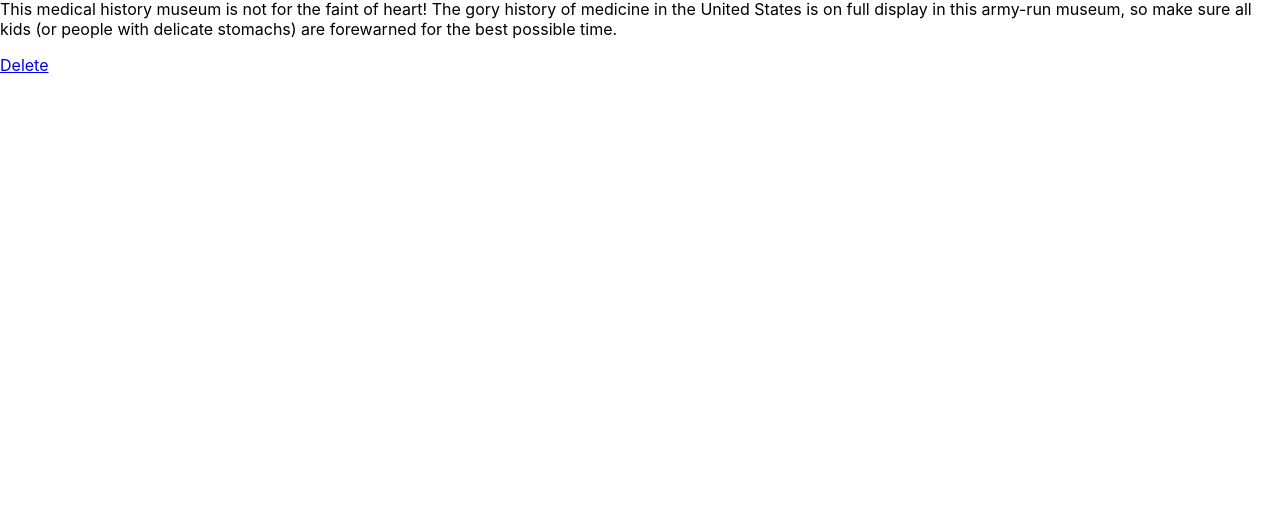
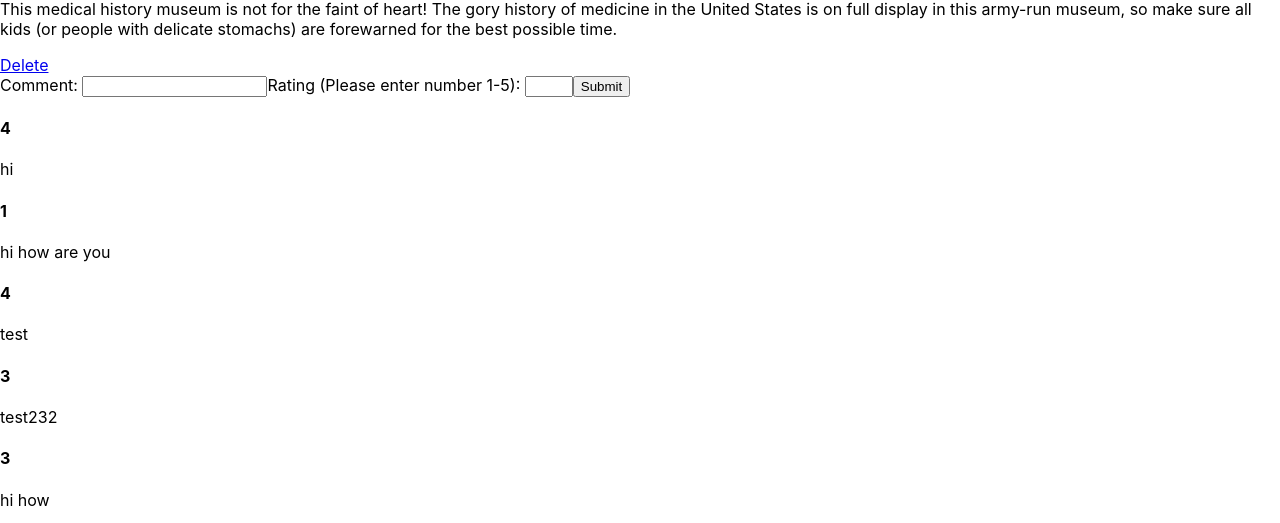
Before and after one commit to Kmlove/DC-Metro-Archive-Project, a React (Create React App) app in the folder dcma/: page /museums/1 in a window 1280 px wide. Shown: the part 423-946 px from the top of the page. Before the commit the page ends 800 px from the top, so only its background shows below. Built offline with nearby package versions, Linux system fonts and the light colour scheme; data requests are answered from the project's data file.

Commit message:
Finished CRUD

```diff
--- a/dcma/db.json
+++ b/dcma/db.json
@@ -8,8 +8,28 @@
       "desc": "This medical history museum is not for the faint of heart! The gory history of medicine in the United States is on full display in this army-run museum, so make sure all kids (or people with delicate stomachs) are forewarned for the best possible time.",
       "admission": 0,
       "image": "https://upload.wikimedia.org/wikipedia/commons/thumb/3/3f/Walter_Reed_Army_Hospital%2C_Washington%2C_D.C.%2C_prior_to_its_closing_in_2011.jpg/440px-Walter_Reed_Army_Hospital%2C_Washington%2C_D.C.%2C_prior_to_its_closing_in_2011.jpg",
-      "feeback": []
-
+      "feedback": [
+        {
+          "rating": 4,
+          "comment": "hi "
+        },
+        {
+          "rating": 1,
+          "comment": "hi how are you"
+        },
+        {
+          "rating": 4,
+          "comment": "test"
+        },
+        {
+          "rating": 3,
+          "comment": "test232"
+        },
+        {
+          "rating": 3,
+          "comment": "hi how "
+        }
+      ]
     },
     {
       "id": 2,
@@ -19,7 +39,7 @@
       "desc": "This private art museum exhibits modern and contemporary art in a decadent vintage mansion! Younger kids might get antsy in this local fave, but tweens and up will be enthralled and included by innovative community programming.",
       "admission": "tickets are $16 for adults, with member, senior, student, and child discounts available",
       "image": "https://sideofculture.com/wp-content/uploads/2022/01/Phillips-Collection-original-house-exterior-1024x768.jpeg",
-      "feeback": []
+      "feedback": []
     },
     {
       "id": 3,
@@ -29,7 +49,7 @@
       "desc": "This Smithsonian art museum houses mind-bending modern and contemporary works both indoors and outdoors. The sculpture garden's giant shapes are perfect for kids to run around, too!",
       "admission": 0,
       "image": "https://hirshhorn.si.edu/wp-content/uploads/2017/11/Sculpture-Garden-in-Spring-2016-batched-5.jpg",
-      "feeback": []
+      "feedback": []
     },
     {
       "id": 4,
@@ -39,7 +59,7 @@
       "desc": "This public art museum has something for everyone! One wing for old art, one wing for new art!",
       "admission": 0,
       "image": "https://static01.nyt.com/images/2021/05/14/arts/13nationalgallery-1/13nationalgallery-1",
-      "feeback": []
+      "feedback": []
     },
     {
       "id": 5,
@@ -49,7 +69,7 @@
       "desc": "Lions and tigers and pandas, oh my! This scientific family favorite Smithsonian park is one of the oldest zoos in the country, and home to over 2,100 animals and world-famous educational offerings!",
       "admission": 0,
       "image": "https://upload.wikimedia.org/wikipedia/commons/1/18/Washington_Zoo_entrance.jpg",
-      "feeback": []
+      "feedback": []
     },
     {
       "id": 6,
@@ -59,7 +79,7 @@
       "desc": "Check out the world's largest collection of artifacts of aviation and space exploration! Come for the moon rocks, stay for this Smithsonian science museum's state-of-the-art planetarium, kid-friendly programming. and vintage planes!",
       "admission": 0,
       "image": "https://www.usatoday.com/gcdn/-mm-/9a10d18443197ab9a2a837953a60ea6375b5467c/c=4-0-1916-1080/local/-/media/2018/09/28/USATODAY/USATODAY/636737436809401289-15-SmithsonianAirSpace-Sean-Pavone-shutterstock-472741981.jpg",
-      "feeback": []
+      "feedback": []
     },
     {
       "id": 7,
@@ -69,7 +89,7 @@
       "desc": "This expansive new Smithsonian museum honors African American history, art, and culture! Current exhibitions include a test kitchen, illuminating artifacts from the March on Washington, and an amazing new show about Afrofuturism. Mindful programming for kids includes and educates the whole family!",
       "admission": 0,
       "image": "https://ids.si.edu/ids/deliveryService?id=https://www.si.edu/sites/default/files/images/nmaahc-1000x675.jpg&max_w=600",
-      "feeback": []
+      "feedback": []
     },
     {
       "id": 8,
@@ -79,7 +99,7 @@
       "desc": "This classic Smithsonian science museum explores our fascinating planet, from the big bang until now! Spectacular gemstones, a huge living bug collection, dinosaurs galore, and many more make this a family-friendly find!",
       "admission": 0,
       "image": "https://www.tripsavvy.com/thmb/zWftBjy0lL7qj2D5QlJW661y27U=/1500x0/filters:no_upscale():max_bytes(150000):strip_icc()/VDC_9257-e7a4636add0049b899d5be79b9fad9ad.jpg",
-      "feeback": []
+      "feedback": []
     },
     {
       "id": 9,
@@ -89,7 +109,7 @@
       "desc": "This high-octane private museum teaches visitors about the how, why, and what of spycraft through history, all the way up to the present. Crack codes, pick out gadgets, and play a role in an elaborate cinematic mission. Kids of all ages are welcome, but the museum is recommended for people 9+.",
       "admission": "$32.95 for adults, with discounts for students, children, seniors, and military servicepeople",
       "image": "https://nohomejustroam.com/wp-content/uploads/2020/10/International-Spy-Museum.jpg",
-      "feeback": []
+      "feedback": []
     },
     {
       "id": 10,
@@ -99,7 +119,7 @@
       "desc": "This spectacular Smithsonian museum celebrates and honors the diverse culture, art and history of Native American communities from all over the continent. Come to this family favorite for the incredible events, inclusive programming, and exhibits, and stay for the delicious food innovated by indigenous chefs in traditional foodways!",
       "admission": 0,
       "image": "https://ids.si.edu/ids/deliveryService?id=https://www.si.edu/content/img/museums/banner/nmai.jpg&max_w=600",
-      "feeback": []
+      "feedback": []
     },
     {
       "id": 11,
@@ -109,7 +129,7 @@
       "desc": "This well-kept Northwest secret is a private art museum well off the beaten path, filled with modern and contemporary gems both inside the house, and outside in the sculpture garden, where there are also concerts! Great for a quiet walk. Space is limited and the venue is quiet, so be mindful of small kids.",
       "admission": "$10 for adults, with discounts for kids, seniors, students, and military service people.",
       "image": "https://0d53a35ccf6c1b73db42-2ab649be0a06e8d138dbd96e3457e3f2.ssl.cf2.rackcdn.com/16194-4.jpg",
-      "feeback": []
+      "feedback": []
     },
     {
       "id": 12,
@@ -119,7 +139,7 @@
       "desc": "This Smithsonian art museum honors artwork from across Asia dating from the neolithic period all the way up to the early 20th century. The spectacular art and unique educational programs are a great fit for families with older kids, and the free concerts and film screenings (often co-sponsored with embassies) are a closely-guarded local secret!",
       "admission": 0,
       "image": "https://ids.si.edu/ids/deliveryService?id=https://www.si.edu/sites/default/files/images/freer-gallery.jpg&max_w=600",
-      "feeback": []
+      "feedback": []
     },
     {
       "id": 13,
@@ -129,7 +149,7 @@
       "desc": "This family-friendly crowd-pleaser of a science museum is dedicated to engineering, design, architecture, and urban planning. A diverse range of programming in a decadent old building make this museum a hit with builders of all ages.",
       "admission": "$10 adults $7 kids",
       "image": "https://img.atlasobscura.com/_RYwyew7QxmLKizCIB70fZDjF2icgaXIN22aMBqw0is/rs:fill:580:580:1/g:ce/q:81/sm:1/scp:1/ar:1/aHR0cHM6Ly9hdGxh/cy1kZXYuczMuYW1h/em9uYXdzLmNvbS91/cGxvYWRzL3BsYWNl/X2ltYWdlcy83NDFh/ODk3YWEyMGUwY2Zh/NjdfMTQ2MjYwMDg3/OThfNWY1MzYxNWU5/Zl9vLmpwZw.jpg",
-      "feeback": []
+      "feedback": []
     },
     {
       "id": 14,
@@ -139,7 +159,7 @@
       "desc": "The historic house and grounds that make up this national park were the home of American abolitionist Frederick Douglass for over 20 years. Come take a tour and learn more about Douglass' life and work to reshape our nation. Tour guides are able to educate and accommodate even the youngest kids.",
       "admission": "Free, reservations are required, no entry without a tour",
       "image": "https://www.nps.gov/common/uploads/grid_builder/frdo/crop16_9/10399185-1DD8-B71B-0B3A595790E8119A.jpg?width=1300&quality=90&mode=crop",
-      "feeback": []
+      "feedback": []
     },
     {
       "id": 15,
@@ -149,7 +169,7 @@
       "desc": "Even though this under-the-radar new private art museum isn't technically in DC, it's still worth a visit. Half hilly hiking trails, and half monumental outdoor sculptures and pavilions, this spot is for folks who like their art with a side of cardio. Since this museum is so walking-heavy, official rules state that all visitors must be over 12 years old.",
       "admission": 0,
       "image": "https://visitmontgomery.com/wp-content/uploads/2020/07/1_Approach-to-the-Pavilions_Iwan-Baan_Glenstone-Museum-1.jpg",
-      "feeback": []
+      "feedback": []
     },
     {
       "id": 16,
@@ -159,7 +179,7 @@
       "desc": "This art museum in the heart of historic Georgetown houses an impressive collection of Byzantine and Pre-Columbian art in an old mansion surrounded by gorgeous historic gardens. Older kids will feel welcome in this quiet sanctum!",
       "admission": 0,
       "image": "https://media.cntraveler.com/photos/55ce1cc6c47ae13868ae443f/16:9/w_2560,c_limit/dumbarton-oaks-exterior-washington-dc.jpg",
-      "feeback": []
+      "feedback": []
     },
     {
       "id": 17,
@@ -169,7 +189,7 @@
       "desc": "This Smithsonian history museum is dedicated to the evolution of mail delivery and stamp collecting in the U.S. since the country's founding. This stamp collectors' paradise has a surprisingly huge collection of vintage airplanes and a great education program, making it a hit with kids!",
       "admission": 0,
       "image": "https://lh3.googleusercontent.com/p/AF1QipOTDdWP9edu_D4KgAWYnrP7l-4cfHdAbMReQkva=s1360-w1360-h1020",
-      "feeback": []
+      "feedback": []
     }
   ]
 }
--- a/dcma/src/components/CommentForm.js
+++ b/dcma/src/components/CommentForm.js
@@ -1,8 +1,50 @@
+import { useState } from "react"
 
+function CommentForm({API, id, feedback, addComment}){
+    const initialValue = {
+        rating: "",
+        comment: ""
+    }
+    const [feedbackFormData, setFeedbackFormData] = useState(initialValue)
 
-function CommentForm(){
+    function handleChange(e){
+        const {name, value} = e.target
+        setFeedbackFormData({
+            ...feedbackFormData,
+            [name]: value
+        })
+    }
+
+    function handleSubmit(e){
+        e.preventDefault()
+        const numberRating = parseInt(feedbackFormData.rating)
+        const newFeedback = {
+            ...feedbackFormData,
+            rating: numberRating
+        }
+        const data = [...feedback, newFeedback]
+
+        fetch(`${API}/${id}`, {
+            method: "PATCH",
+            headers: {
+                "content-type" : "application/json",
+                "accept" : "application/json"
+            },
+            body: JSON.stringify({feedback: data})
+        })
+        .then(res => res.json())
+        .then(data => addComment(data))
+
+    }
+
     return(
-        <></>
+        <form onSubmit={handleSubmit}>
+            <label htmlFor="comment">Comment: </label>
+            <input type="text" id="comment" name="comment" value={feedbackFormData.comment} onChange={handleChange}/>
+            <label htmlFor="rating">Rating {"(Please enter number 1-5)"}: </label>
+            <input type="number" step="1" min="0" max="5" id="rating" name="rating" value={feedbackFormData.rating} onChange={handleChange}/>
+            <input type="submit" />
+        </form>
     )
 }
 
--- a/dcma/src/components/PageRender.js
+++ b/dcma/src/components/PageRender.js
@@ -16,6 +16,17 @@ function PageRender(){
         const updatedMuseums = museums.filter(museum => museum.id !== deletedMuseum.id)
         setMuseums(updatedMuseums)
     }
+    function onUpdatedMuseum(updatedMuseum){
+        const updatedMuseums = museums.map(museum => {
+            if(updatedMuseum.id === museum.id){
+                return updatedMuseum
+            } else {
+                return museum
+            }
+        })
+        setMuseums(updatedMuseums)
+    }
+    console.log(museums)
     useEffect(()=>{
         fetch(API)
         .then(r=>r.json())
@@ -30,7 +41,7 @@ function PageRender(){
                     <Route path="/" element={<Home/>}/>
                     <Route path="/museums" element={<MuseumList museums={museums} onRemoveMuseum={onRemoveMuseum} API={API}/>}/>
                     <Route path="/museums/new" element={<MuseumForm appendToMuseums={appendToMuseums} API={API}/>}/>
-                    <Route path="/museums/:id" element={<SpecificMuseum API={API} onRemoveMuseum={onRemoveMuseum} />}/>
+                    <Route path="/museums/:id" element={<SpecificMuseum API={API} onUpdatedMuseum={onUpdatedMuseum} onRemoveMuseum={onRemoveMuseum} />}/>
                 </Routes>
             </BrowserRouter>
         </div>
--- a/dcma/src/components/SpecificMuseum.js
+++ b/dcma/src/components/SpecificMuseum.js
@@ -3,7 +3,7 @@ import CommentCard from "./CommentCard";
 import CommentForm from "./CommentForm";
 import { Link, useParams } from "react-router-dom";
 
-function SpecificMuseum({ API, onRemoveMuseum }) {
+function SpecificMuseum({ API, onRemoveMuseum, onUpdatedMuseum }) {
 
   const [specificMuseum, setSpecificMuseum] = useState(null);
   const { id } = useParams();
@@ -20,13 +20,18 @@ function SpecificMuseum({ API, onRemoveMuseum }) {
     })
     .then(res=> res.json())
     .then(data => onRemoveMuseum(specificMuseum))
-}
+  }
+
+  function addComment(updatedMuseum){
+    setSpecificMuseum(updatedMuseum)
+    onUpdatedMuseum(updatedMuseum)
+  }
 
   if (specificMuseum === null) {
     return <h1>LOADING...</h1>;
   } else {
-    const {name, admission, desc, hours, image, feeback} = specificMuseum
-    const ratingsArray = feeback.map(obj => {
+    const {name, admission, desc, hours, image, feedback} = specificMuseum
+    const ratingsArray = feedback.map(obj => {
       return <CommentCard rating={obj.rating} comment={obj.comment}/>
     })
     return (
@@ -40,7 +45,7 @@ function SpecificMuseum({ API, onRemoveMuseum }) {
           <p>{desc}</p>
         </div>
         <Link to="/museums" onClick={handleClick}>Delete</Link>
-        <CommentForm/>
+        <CommentForm API={API} id={id} addComment={addComment} feedback={feedback}/>
         {ratingsArray}
       </>
     );
```
